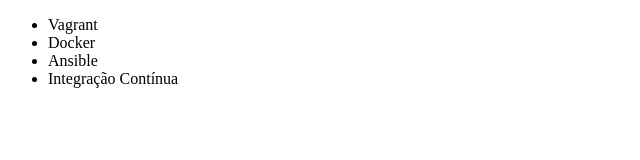
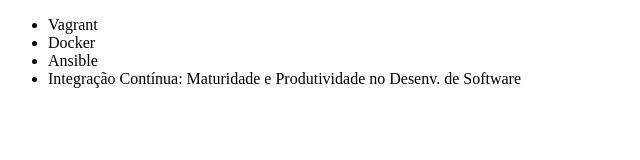
Before and after one commit to wellington-oniromante/alura-git, a plain HTML site: page index.html in a window 1280 px wide. Shown: the whole page, without its empty margins (0-640 px from the left). Drawn offline with Linux system fonts and the light colour scheme.

Commit message:
Correção nome do Curso

```diff
--- a/index.html
+++ b/index.html
@@ -9,7 +9,7 @@
         <li>Vagrant</li>
         <li>Docker</li>
         <li>Ansible</li>
-        <li>Integração Contínua</li>
+        <li>Integração Contínua: Maturidade e Produtividade no Desenv. de Software </li>
     </ul>
 </body>
 </html>
```
